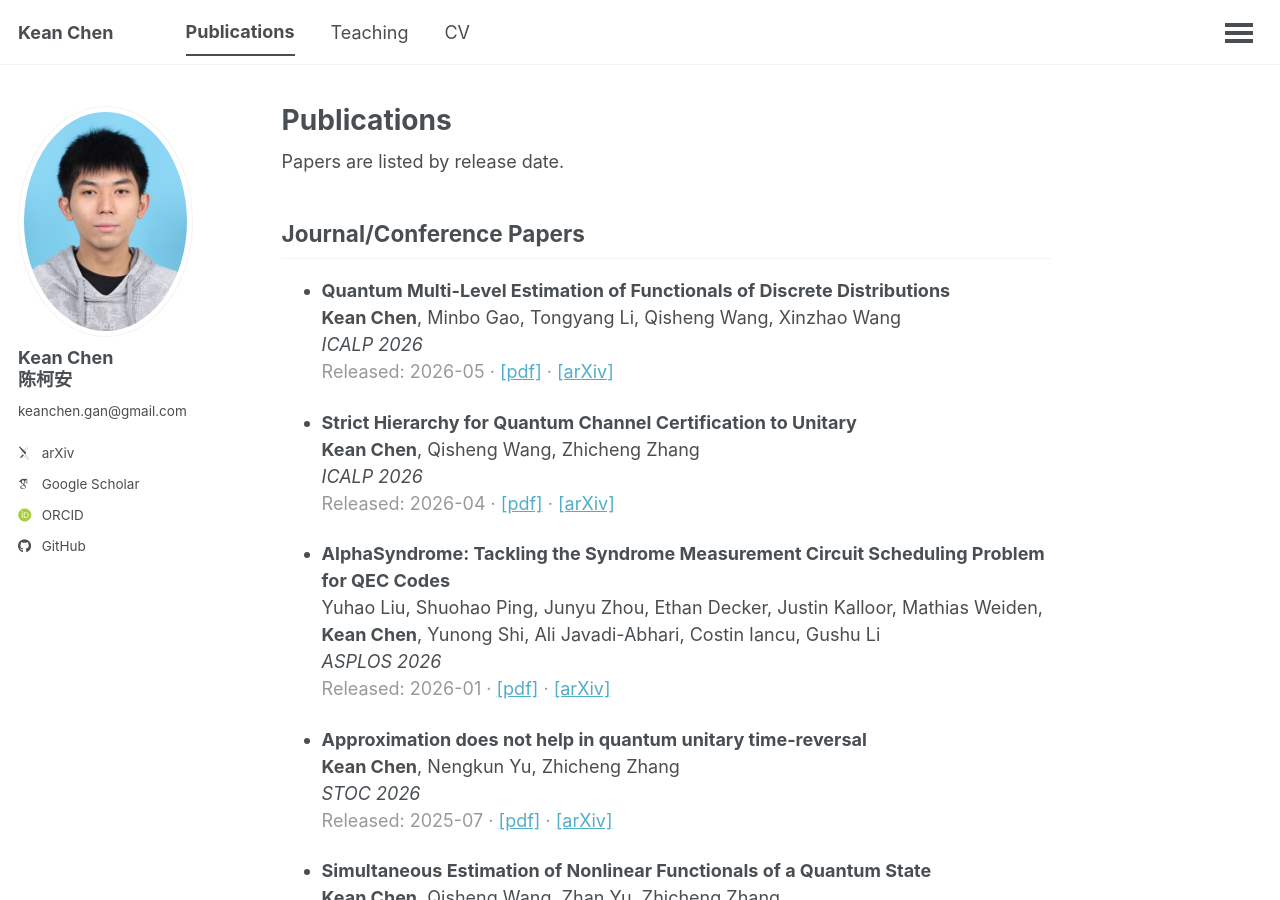
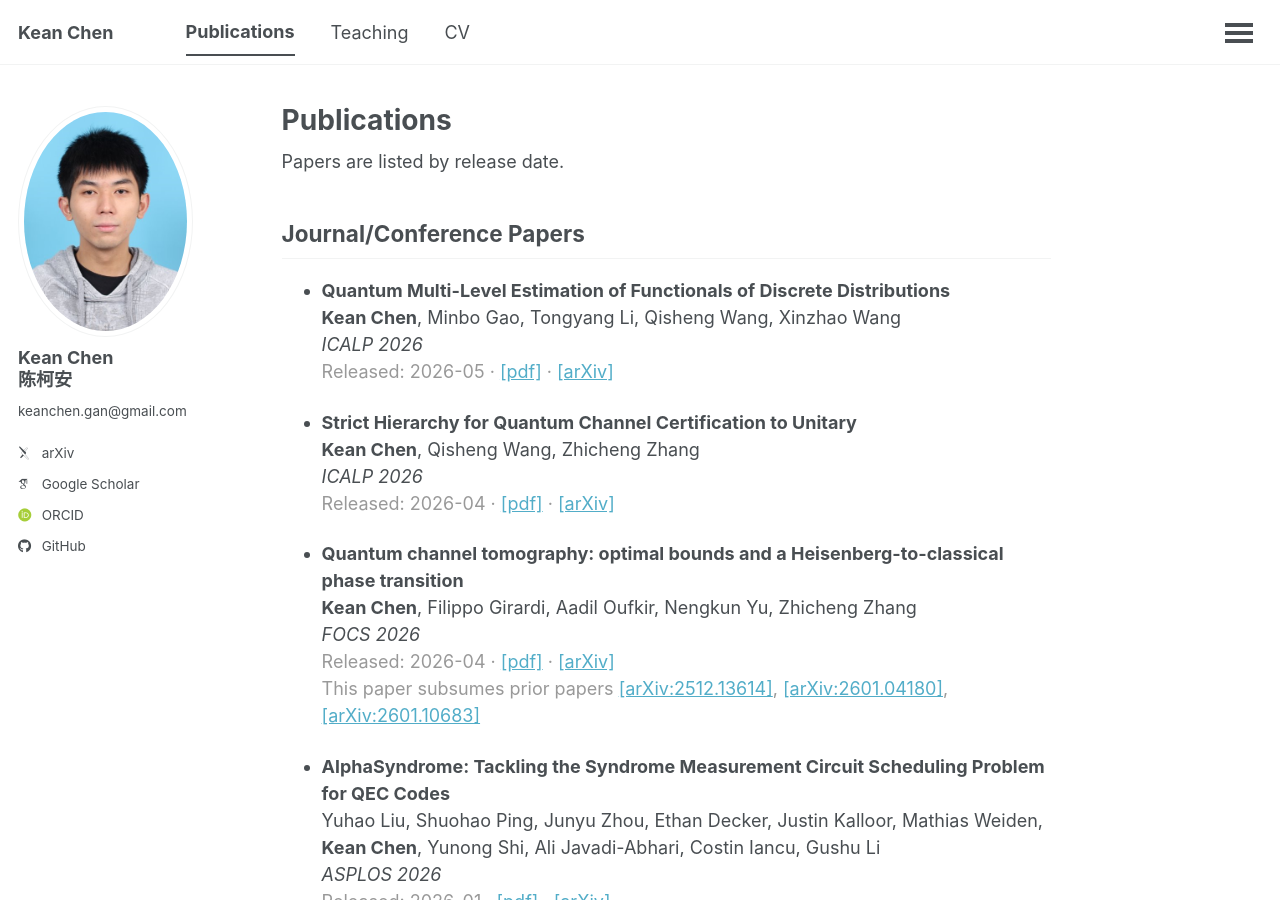
Before and after one commit to cccorn/cccorn.github.io, a Jekyll site: the page built from _pages/publications.md, in a window 1280 px wide and 900 px high. Built offline with Jekyll 4.4.1, drawn with Linux system fonts in a browser that asks for light colours; some web fonts are replaced; some of the changed text lies outside the part shown.

Commit message:
Update publications.md

```diff
--- a/_pages/publications.md
+++ b/_pages/publications.md
@@ -24,6 +24,12 @@ Papers are listed by release date.
 **Kean Chen**, Qisheng Wang, Zhicheng Zhang
 *ICALP 2026*
 <span class="light-text">Released: 2026-04 &middot; [[pdf]](/publications/Strict_Hierarchy_for_Quantum_Channel_Certification_to_Unitary.pdf) &middot; [[arXiv]](https://arxiv.org/abs/2604.26900)</span>
+
+- **Quantum channel tomography: optimal bounds and a Heisenberg-to-classical phase transition**
+**Kean Chen**, Filippo Girardi, Aadil Oufkir, Nengkun Yu, Zhicheng Zhang
+*FOCS 2026*
+<span class="light-text">Released: 2026-04 &middot; [[pdf]](/publications/Quantum_channel_tomography_optimal_bounds_and_a_Heisenberg_to_classical_phase_transition.pdf) &middot; [[arXiv]](https://arxiv.org/abs/2604.17369)</span>
+<span class="light-text">This paper subsumes prior papers [[arXiv:2512.13614]](https://arxiv.org/abs/2512.13614), [[arXiv:2601.04180]](https://arxiv.org/abs/2601.04180), [[arXiv:2601.10683]](https://arxiv.org/abs/2601.10683)</span>
 
 - **AlphaSyndrome: Tackling the Syndrome Measurement Circuit Scheduling Problem for QEC Codes**
 Yuhao Liu, Shuohao Ping, Junyu Zhou, Ethan Decker, Justin Kalloor, Mathias Weiden, **Kean Chen**, Yunong Shi, Ali Javadi-Abhari, Costin Iancu, Gushu Li
@@ -97,12 +103,6 @@ Zhiming Chen, **Kean Chen**, Weiyao Lin, John See, Hui Yu, Yan Ke, Cong Yang
 
 ## Manuscripts
 
-- **Quantum channel tomography: optimal bounds and a Heisenberg-to-classical phase transition**
-**Kean Chen**, Filippo Girardi, Aadil Oufkir, Nengkun Yu, Zhicheng Zhang
-*arXiv:2604.17369, 2026*
-<span class="light-text">Released: 2026-04 &middot; [[pdf]](/publications/Quantum_channel_tomography_optimal_bounds_and_a_Heisenberg_to_classical_phase_transition.pdf) &middot; [[arXiv]](https://arxiv.org/abs/2604.17369)</span>
-<span class="light-text">This paper subsumes prior papers [[arXiv:2512.13614]](https://arxiv.org/abs/2512.13614), [[arXiv:2601.04180]](https://arxiv.org/abs/2601.04180), [[arXiv:2601.10683]](https://arxiv.org/abs/2601.10683)</span>
-
 - **Trace Estimation of Quantum State Powers: Sample Complexity and Computational Hardness**
 **Kean Chen**, Yupan Liu, Qisheng Wang
 *arXiv:2505.09563v2, 2026*
```
